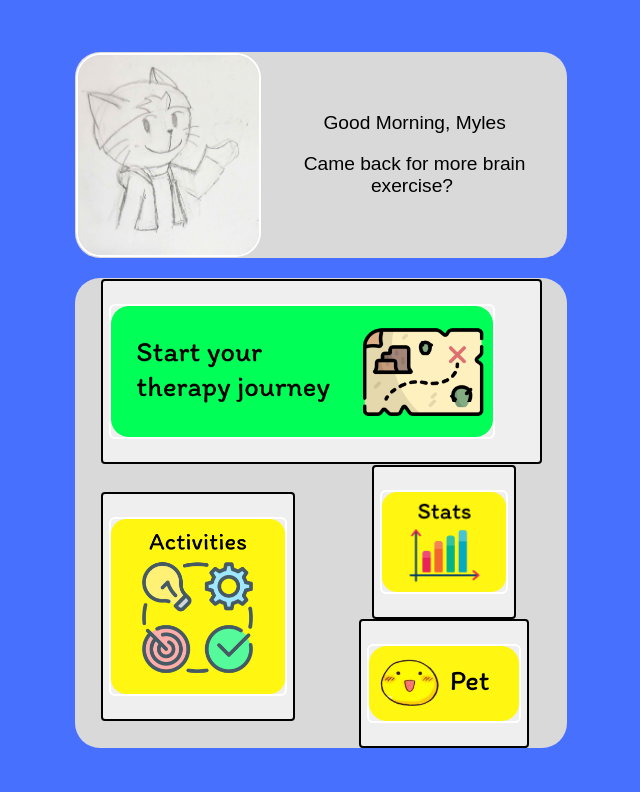
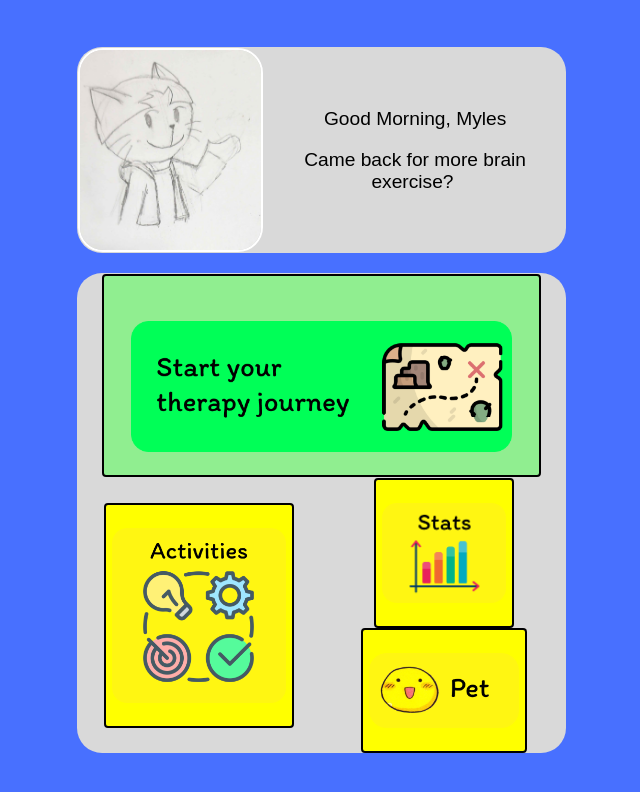
Before and after one commit to mightymyles00/thetherapyapp, a React app in the folder my-app/: page / in a window 1280 px wide. Shown: the top 792 px of the page, without its empty margins (237-877 px from the left). Built offline with nearby package versions, Linux system fonts and the light colour scheme.

Commit message:
removed the white border in the buttons

```diff
--- a/my-app/src/Activities.js
+++ b/my-app/src/Activities.js
@@ -57,24 +57,24 @@ function Activites() {
             <tr>
               <td>
                 <a href='/simon'>
-                <button className='ActivityButton'> <img src={SimonButton} alt='simon' height='100%'/> </button>
+                <button className='ActivityButton'> <img src={SimonButton} alt='simon' height='100%' style={{border: 'none'}}/> </button>
                 </a>
               </td>
               <td>
                 <a href='/matching'>
-                <button className='ActivityButton'> <img src={MatchButton} alt='match' height='110'/> </button>
+                <button className='ActivityButton'> <img src={MatchButton} alt='match' height='110' style={{border: 'none'}}/> </button>
                 </a>
               </td>
             </tr>
             <tr>
               <td>
                 <a href='/puzzle'>
-                <button className='ActivityButton'> <img src={PuzzleButton} alt='puzzle' height='110'/> </button>
+                <button className='ActivityButton'> <img src={PuzzleButton} alt='puzzle' height='110'style={{border: 'none'}}/> </button>
                 </a>
               </td>
               <td>
               <a href='/reactionary'>
-              <button className='ActivityButton'> <img src={ReactButton} alt='react' height='110'/> </button>
+              <button className='ActivityButton'> <img src={ReactButton} alt='react' height='110' style={{border: 'none'}}/> </button>
                 </a>
 
               </td>
--- a/my-app/src/App.js
+++ b/my-app/src/App.js
@@ -59,20 +59,20 @@ function App() {
           <table>
             <tr aria-rowspan={2}>
               <td colSpan={2}>
-                <button style={{width: "90%", height: "90%", alignContent: "center"}}> <img src={startButton} alt='start' width='90%'/> </button>
+                <button style={{width: "90%", height: "50%", alignContent: "center", backgroundColor: 'lightgreen'}}> <center> <img src={startButton} alt='start' width='90%' style={{border: 'none'}}/></center> </button>
               </td>
             </tr>
             <tr>
 
               <td width={'50%'}>
                 <a href='/activities'>
-                <button> <img src={activitiesButton} alt='activities' height={175}/> </button>
+                <button style={{backgroundColor: 'yellow'}}> <img src={activitiesButton} alt='activities' height={175} style={{border: 'none'}}/> </button>
                 </a>
               </td>
               <tr>
-                <button> <img src={statsButton} alt='stats' height={100}/> </button>
+                <button style={{backgroundColor: 'yellow'}}> <img src={statsButton} alt='stats' height={100} style={{border: 'none'}}/> </button>
 
-                <button> <img src={petButton} alt='stats' height={75}/> </button>
+                <button style={{backgroundColor: 'yellow'}}> <img src={petButton} alt='stats' height={75} style={{border: 'none'}}/> </button>
               </tr>
 
             </tr>
```
